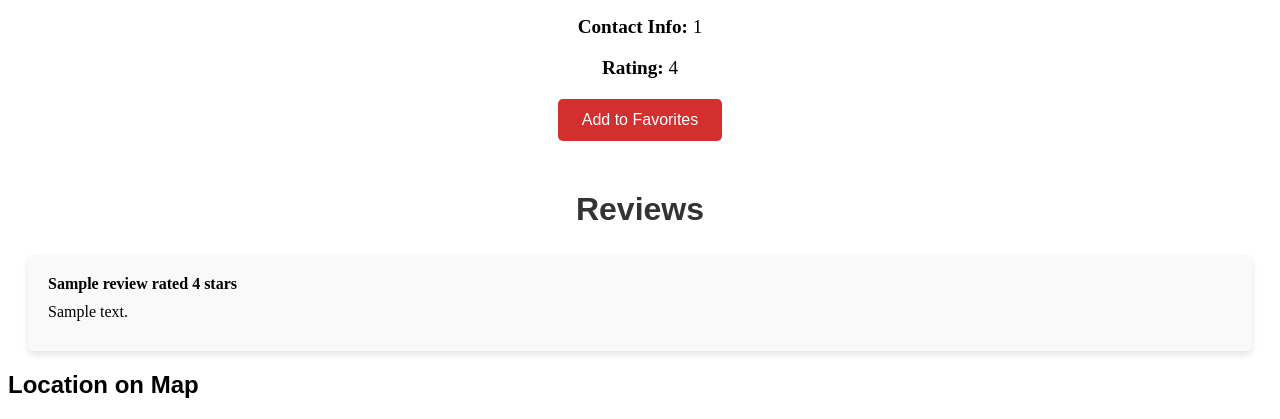
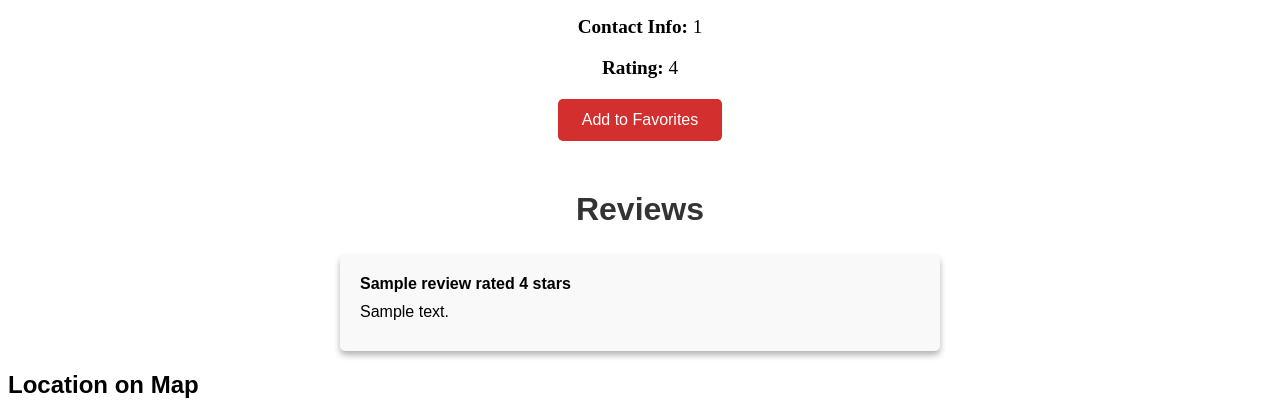
Before and after one commit to jmb245/Food-Finder, a Django app: page /restaurants/restaurant/1/ in a window 1280 px wide. Shown: the part 363-782 px from the top of the page. Run offline with Django 5.2, Linux system fonts and the light colour scheme; a user stored in the database is signed in; data comes from the database, SQL or seed files in the repository; both versions use the stored data as it was after the commit; a database or web service that is not in the repository returns one stand-in record (values such as "Sample title"); data that the repository does not hold is empty; some libraries are stand-ins or nearby versions.

Commit message:
"Changes to the Favorites page font and boxes

```diff
--- a/restaurants/templates/restaurants/detail.html
+++ b/restaurants/templates/restaurants/detail.html
@@ -11,6 +11,8 @@
 
     <!-- Google Font: Poppins -->
     <link href="https://fonts.googleapis.com/css2?family=Poppins:wght@400;600&display=swap" rel="stylesheet">
+    <link href="https://fonts.googleapis.com/css2?family=Merriweather+Sans:ital,wght@0,300..800;1,300..800&display=swap" rel="stylesheet">
+    <link href="https://fonts.googleapis.com/css2?family=Merriweather+Sans:ital,wght@0,600;1,600&display=swap" rel="stylesheet">
 
     <!-- Internal CSS for Styling -->
     <style>
--- a/restaurants/templates/restaurants/restaurant_detail.html
+++ b/restaurants/templates/restaurants/restaurant_detail.html
@@ -56,11 +56,11 @@
     <section class="reviews" style="margin-top: 50px; padding: 0 20px;">
         <h2 style="text-align: center; font-family: 'Poppins', sans-serif; font-size: 2rem; color: #333;">Reviews</h2>
         {% if restaurant.reviews %}
-            <ul style="list-style-type: none; padding: 0;">
+            <ul style="list-style-type: none; padding: 0; max-width: 600px; margin: 0 auto">
                 {% for review in restaurant.reviews %}
-                    <li style="background-color: #f9f9f9; padding: 20px; margin: 10px 0; border-radius: 5px; box-shadow: 0 4px 6px rgba(0, 0, 0, 0.1);">
-                        <p style="font-weight: 600; margin: 0;"><strong>{{ review.author_name }}</strong> rated <strong>{{ review.rating }}</strong> stars</p>
-                        <p style="margin: 10px 0;">{{ review.text }}</p>
+                    <li style="background-color: #f9f9f9; padding: 20px; margin: 10px 0; border-radius: 5px; box-shadow: 0 4px 6px rgba(0, 0, 0, 0.3);">
+                        <p style="font-family: 'Merriweather Sans', sans-serif;font-weight: 600; margin: 0;"><strong>{{ review.author_name }}</strong> rated <strong>{{ review.rating }}</strong> stars</p>
+                        <p style="margin: 10px 0; font-family: 'Merriweather Sans', sans-serif;">{{ review.text }}</p>
                     </li>
                 {% endfor %}
             </ul>
```
Also changed, not shown: db.sqlite3.
